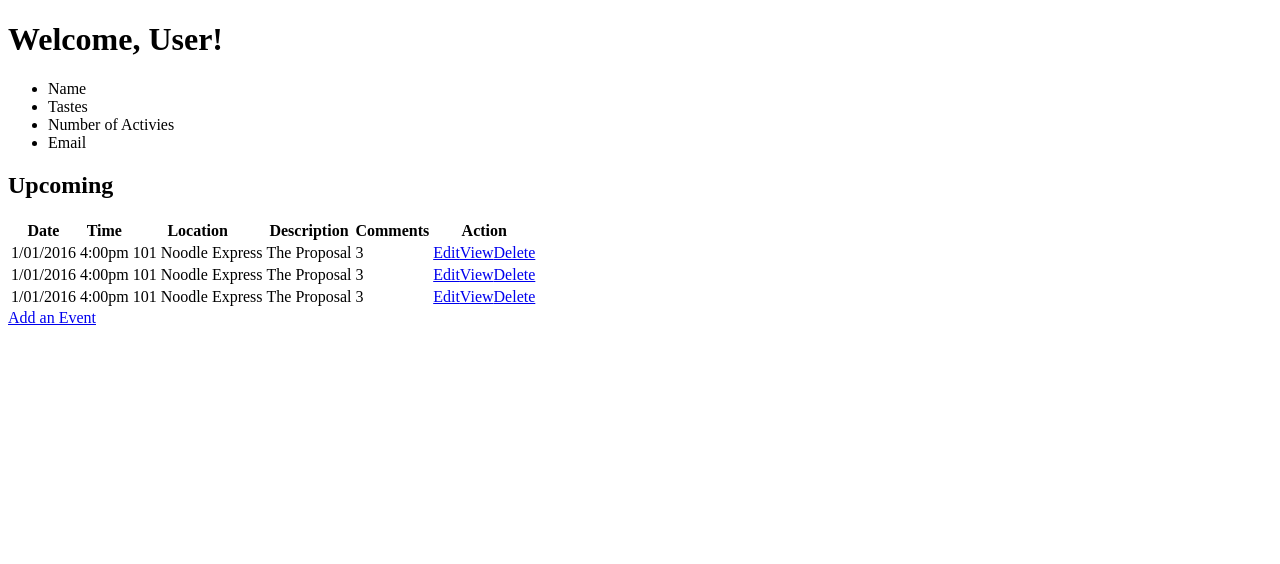
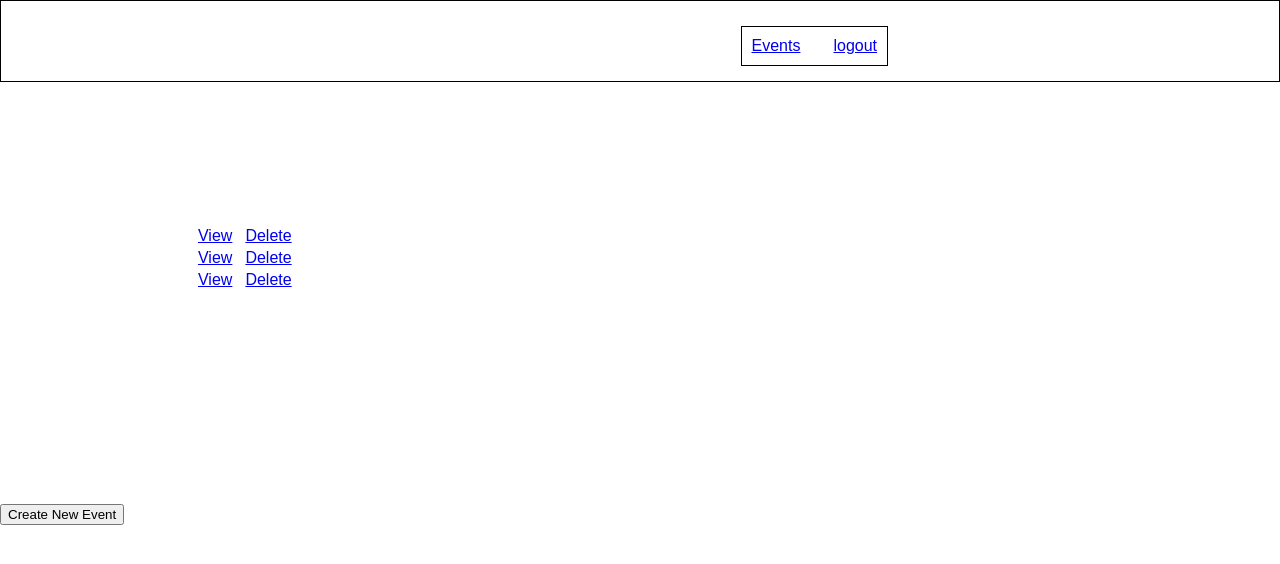
Before and after one commit to micahchiang/soul_food, a website: page client/partials/dashboard.html in a window 1280 px wide. Drawn offline with Linux system fonts and the light colour scheme; files that its build step writes are made by us from their sources.

Commit message:
added initial styles and html for dashboard

```diff
--- /dev/null
+++ b/client/css/dash.css
@@ -0,0 +1,30 @@
+body {
+	margin: 0;
+	padding: 0;
+	width: 100%;
+	font-family: Arial;
+	color: white;
+}
+
+header {
+	border: 1px solid black;
+}
+
+header h1, a {
+	display: inline-block;
+}
+	/*#linkone {
+		margin-left: 600px;
+	}*/
+
+	#linkbox{
+		border: 1px solid black;
+		display: inline-block;
+		position: absolute;
+		margin-left: 500px;
+		margin-top: 25px;
+	}
+	.headerlinks {
+		position: relative;
+		padding: 10px;
+	}
--- a/client/js/app.js
+++ b/client/js/app.js
@@ -13,4 +13,7 @@ var soulFood = angular.module('soulFood', ['ngRoute'])
     .when('/add', {
       templateUrl: '/partials/add.html'
     })
+    .when('/dashboard', {
+      templateUrl: '/partials/dashboard.html'
+    })
   })
--- a/client/partials/dashboard.html
+++ b/client/partials/dashboard.html
@@ -3,58 +3,61 @@
   <head>
     <meta charset="utf-8">
     <title>User Dashboard</title>
+    <link rel="stylesheet" type="text/css" href="css/dash.css">
   </head>
   <body>
+    <header>
     <h1>Welcome, User!</h1>
+    <div id = 'linkbox'>
+    <a id = 'linkone' class = 'headerlinks' href="#/events">Events</a> | <a class = 'headerlinks' href="#/logout">logout</a>
+    </div>
+  </header>
     <div class="profile">
       <ul>
-        <li>Name</li>
+        <li>Email</li>
         <li>Tastes</li>
-        <li>Number of Activies</li>
-        <li>Email</li>
       </ul>
     </div>
     <div class="itenarary">
-      <h2>Upcoming</h2>
-      <table>
+      <h2>Friend List</h2>
+          <table> <!-- This table will be redone once our front and back ends are connected. will just ng-repeat eventually -->
         <thead>
           <tr>
-            <th>Date</th>
-            <th>Time</th>
-            <th>Location</th>
-            <th>Description</th>
-            <th>Comments</th>
-            <th>Action</th>
+            <th>Name</th>
+            <th>Email</th>
+            <th>Actions</th>
           </tr>
         </thead>
         <tbody>
           <tr>
-            <td>1/01/2016</td>
-            <td>4:00pm</td>
-            <td>101 Noodle Express</td>
-            <td>The Proposal</td>
-            <td>3</td>
-            <td><a href="#">Edit</a><a href="#">View</a><a href="#">Delete</a></td>
+            <td>Tommy</td>
+            <td>tommy@yahoo.org</td>
+            <td><a href="#">View</a> | <a href="#">Delete</a></td>
           </tr>
           <tr>
-            <td>1/01/2016</td>
-            <td>4:00pm</td>
-            <td>101 Noodle Express</td>
-            <td>The Proposal</td>
-            <td>3</td>
-            <td><a href="#">Edit</a><a href="#">View</a><a href="#">Delete</a></td>
+            <td>Eric</td>
+            <td>echou@aol.com</td>
+            <td><a href="#">View</a> | <a href="#">Delete</a></td>
           </tr>
           <tr>
-            <td>1/01/2016</td>
-            <td>4:00pm</td>
-            <td>101 Noodle Express</td>
-            <td>The Proposal</td>
-            <td>3</td>
-            <td><a href="#">Edit</a><a href="#">View</a><a href="#">Delete</a></td>
+            <td>Jason</td>
+            <td>json@neopets.cn</td>
+            <td><a href="#">View</a> | <a href="#">Delete</a></td>
           </tr>
         </tbody>
       </table>
-      <label><a href="#">Add an Event</a></label>
+      <h2>Upcoming Events</h2> <!-- divs below will be redone once connected to db. should use ng-repeat eventually -->
+      <div id = 'events_box'>
+        <div class = 'events'>Replace with DB data</div>
+        <div class = 'events'>Replace with DB data</div>
+        <div class = 'events'>Replace with DB data</div>
+        <div class = 'events'>Replace with DB data</div>
+        <div class = 'events'>Replace with DB data</div>
+        <div class = 'events'>Replace with DB data</div>
+        <div class = 'events'>Replace with DB data</div>
+        <div class = 'events'>Replace with DB data</div>
+      </div>
+      <button>Create New Event</button>
     </div>
   </body>
 </html>
```
Also changed, not shown: client/index.html (+1 -1 lines), client/partials/main.html (+2 -2 lines).
